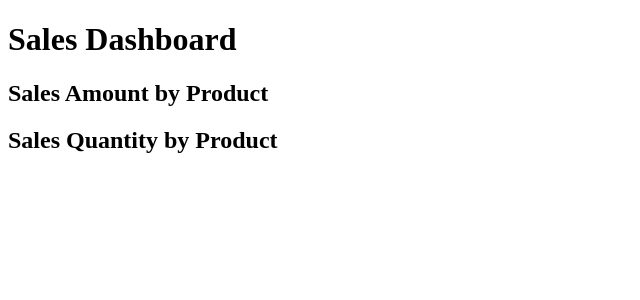
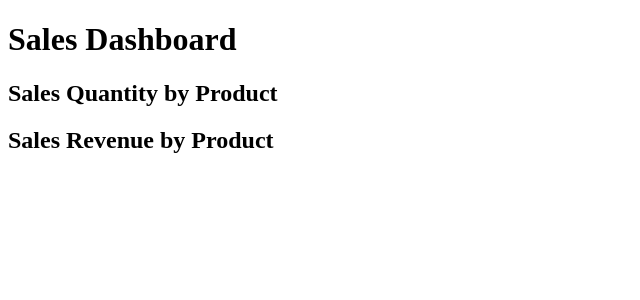
Before and after one commit to nasaraiahp/CrewAI, a Flask app: template templates/dashboard_1.html in a window 1280 px wide. Shown: the top 300 px of the page, without its empty margins (0-640 px from the left). Run offline with Flask 3, Linux system fonts and the light colour scheme; the template is opened without the code that fills it, so the values that code supplies are empty; some libraries are stand-ins or nearby versions.

Commit message:
Add generated HTML file 1

```diff
--- a/templates/dashboard_1.html
+++ b/templates/dashboard_1.html
@@ -1,4 +1,4 @@
-<!-- templates/index.html -->
+<!-- templates/index.html (No changes) -->
 <!DOCTYPE html>
 <html>
 <head>
@@ -8,18 +8,18 @@
 <body>
     <h1>Sales Dashboard</h1>
 
-    <h2>Sales Amount by Product</h2>
+    <h2>Sales Quantity by Product</h2>
     <div id="bar-chart"></div>
 
-    <h2>Sales Quantity by Product</h2>
+    <h2>Sales Revenue by Product</h2>
     <div id="pie-chart"></div>
 
     <script>
         var bar_chart_data = {{ bar_chart | safe }};
-        Plotly.newPlot('bar-chart', bar_chart_data.data, bar_chart_data.layout);
+        Plotly.newPlot('bar-chart', bar_chart_data);
 
         var pie_chart_data = {{ pie_chart | safe }};
-        Plotly.newPlot('pie-chart', pie_chart_data.data, pie_chart_data.layout);
+        Plotly.newPlot('pie-chart', pie_chart_data);
 
     </script>
 </body>
```
